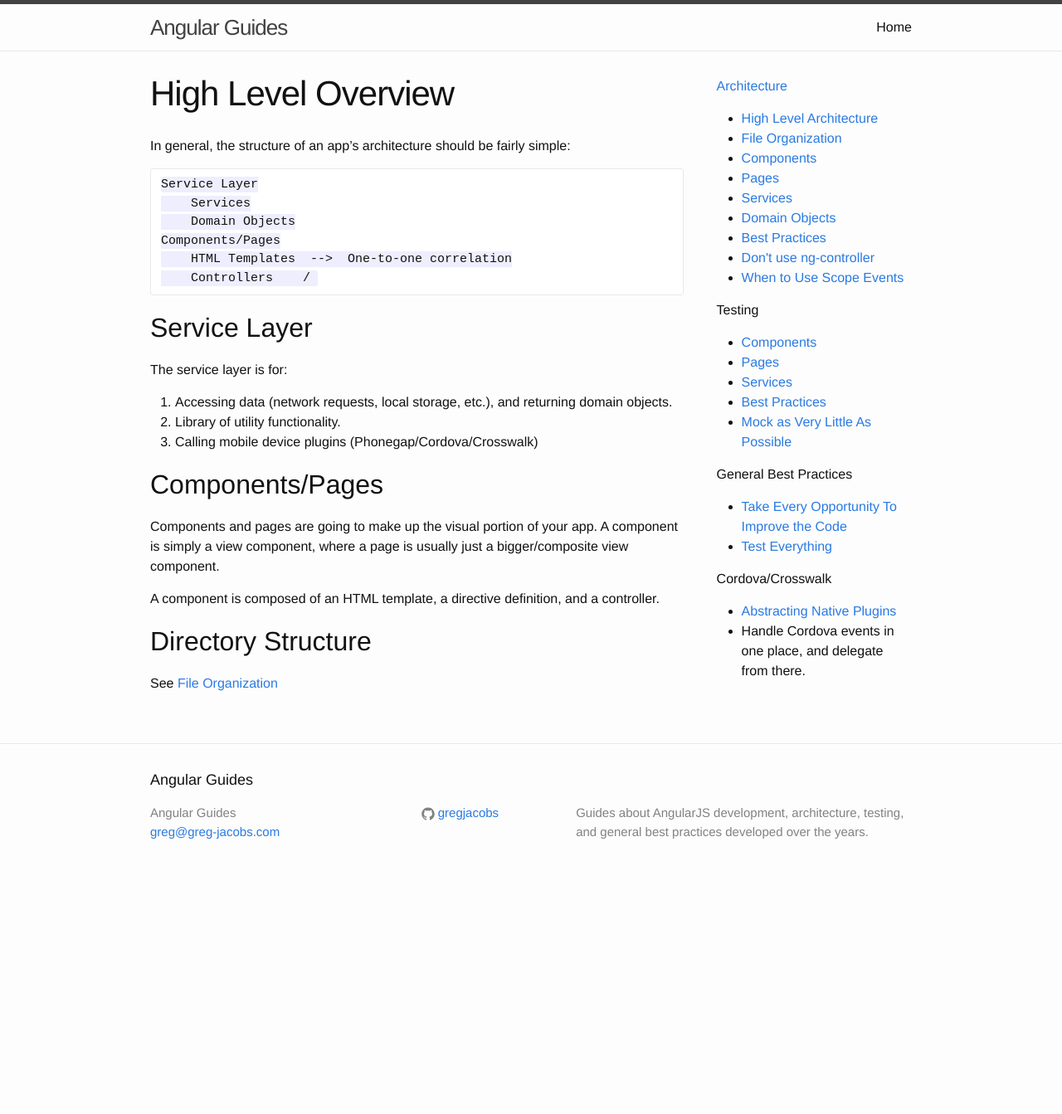
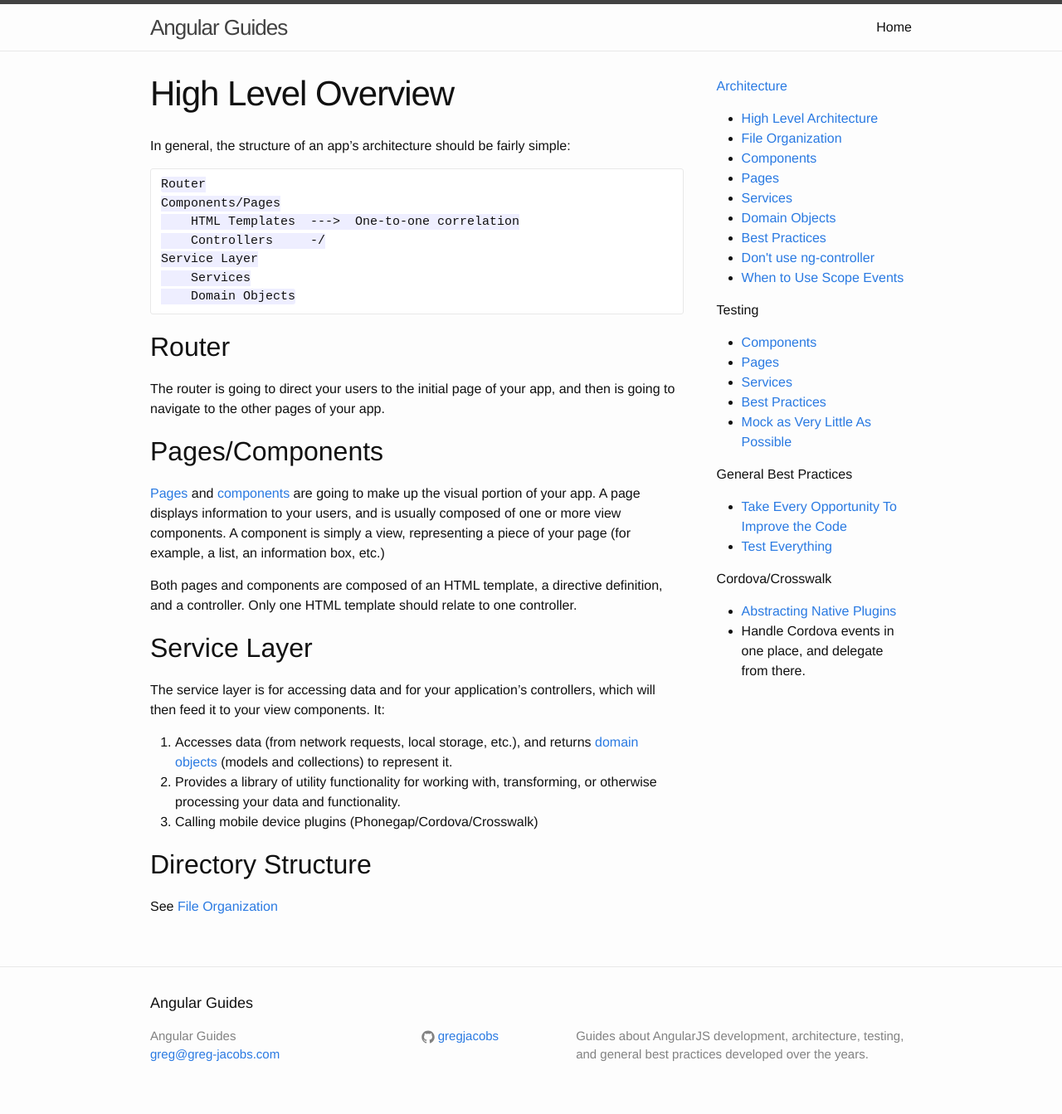
Before and after one commit to gregjacobs/Angular-Architecture, a Jekyll site: the page built from architecture/high-level-architecture.md, in a window 1280 px wide. Shown: the whole page at 83% size. Built offline with Jekyll 4.4.1, drawn with Linux system fonts in a browser that asks for light colours; before the commit the page ends 1074 px from its top, so only the background shows below that.

Commit message:
Add to high level architecture guide

```diff
--- a/architecture/high-level-architecture.md
+++ b/architecture/high-level-architecture.md
@@ -6,32 +6,45 @@
 
 In general, the structure of an app's architecture should be fairly simple:
 
+    Router
+    Components/Pages
+        HTML Templates  --->  One-to-one correlation
+        Controllers     -/
     Service Layer
         Services
         Domain Objects
-    Components/Pages
-        HTML Templates  -->  One-to-one correlation
-        Controllers    /
+
+
+## Router
+
+The router is going to direct your users to the initial page of your app, and
+then is going to navigate to the other pages of your app.
+
+
+## Pages/Components
+
+[Pages](/architecture/pages/) and [components](/architecture/components/) are
+going to make up the visual portion of your app. A page displays information to
+your users, and is usually composed of one or more view components. A component
+is simply a view, representing a piece of your page (for example, a list, an
+information box, etc.)
+
+Both pages and components are composed of an HTML template, a directive
+definition, and a controller. Only one HTML template should relate to one
+controller.
 
 
 ## Service Layer
 
-The service layer is for:
+The service layer is for accessing data and for your application's controllers,
+which will then feed it to your view components. It:
 
-1. Accessing data (network requests, local storage, etc.), and returning domain
-   objects.
-2. Library of utility functionality.
+1. Accesses data (from network requests, local storage, etc.), and returns
+   [domain objects](/architecture/domain-objects/) (models and collections) to
+   represent it.
+2. Provides a library of utility functionality for working with, transforming,
+   or otherwise processing your data and functionality.
 3. Calling mobile device plugins (Phonegap/Cordova/Crosswalk)
-
-
-## Components/Pages
-
-Components and pages are going to make up the visual portion of your app. A
-component is simply a view component, where a page is usually just a
-bigger/composite view component.
-
-A component is composed of an HTML template, a directive definition, and a
-controller.
 
 
 ## Directory Structure
```
